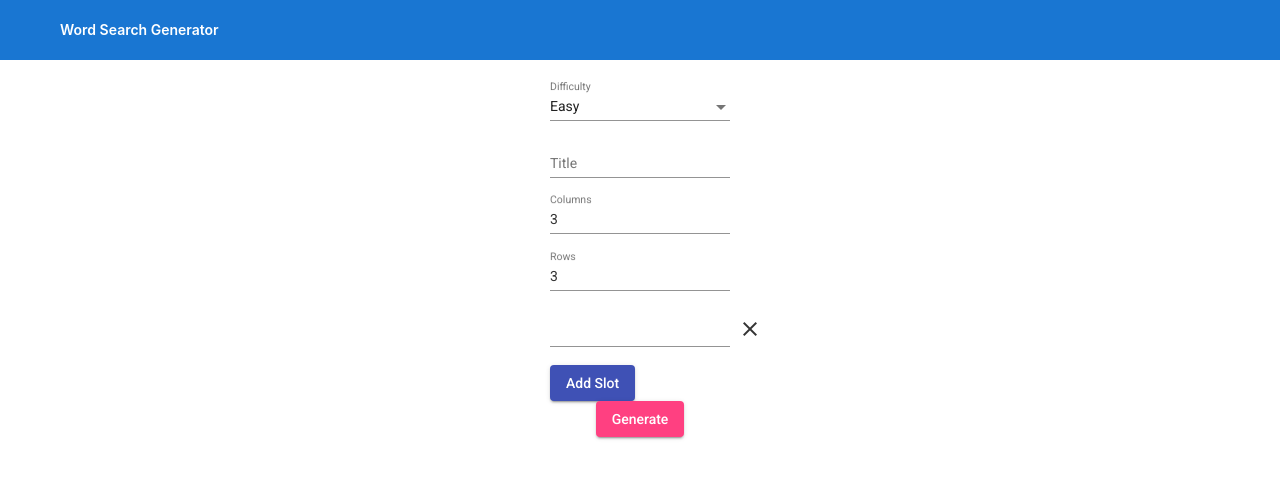
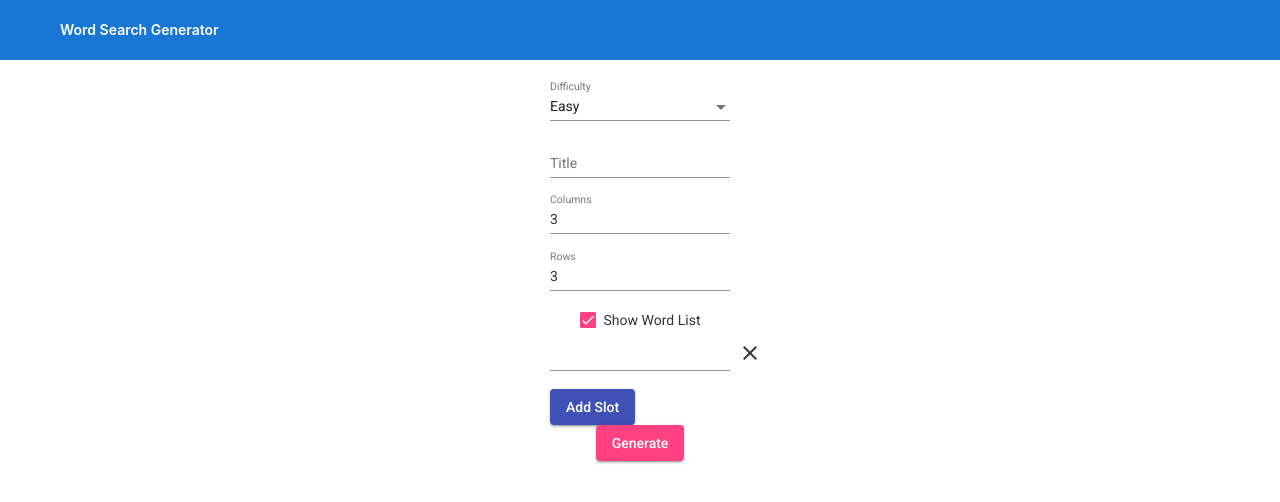
Before and after one commit to rrowe404/wordsearch, an Angular app: page / in a window 1280 px wide. Shown: the top 502 px of the page. Built offline with nearby package versions, Linux system fonts and the light colour scheme.

Commit message:
implement showWordList option

```diff
--- a/src/Rules/WordSearchGenerationOptions/WordSearchGenerationOptions.ts
+++ b/src/Rules/WordSearchGenerationOptions/WordSearchGenerationOptions.ts
@@ -1,6 +1,9 @@
 export interface WordSearchGenerationOptions {
     height: number;
     width: number;
+
+    showWordList: boolean;
     title: string;
+
     words: string[];
 }
--- a/src/Rules/WordSearchState/WordSearchState.ts
+++ b/src/Rules/WordSearchState/WordSearchState.ts
@@ -22,6 +22,10 @@ export class WordSearchState {
         return this.options.words;
     }
 
+    public get showWordList() {
+        return this.options.showWordList;
+    }
+
     private get totalMessage() {
         return `Placed ${this.acceptedWords.length} of ${this.options.words.length}`;
     }
@@ -31,6 +35,10 @@ export class WordSearchState {
         console.log(this.title);
         this.matrix.forEach(row => console.log(row));
         console.log(this.totalMessage);
+
+        if (this.showWordList) {
+            this.acceptedWords.forEach(word => console.log(word));
+        }
     }
 
     public getValueAt(row: number, column: number) {
--- a/src/app/app.component.html
+++ b/src/app/app.component.html
@@ -79,6 +79,7 @@
   <wordsearch-input label="Title" name="title" (onChange)="setTitle($event)" [value]="generationOptions.title"></wordsearch-input>
   <wordsearch-input label="Columns" name="columns" (onChange)="setColumns($event)" type="number" [value]="generationOptions.width"></wordsearch-input>
   <wordsearch-input label="Rows" name="rows" (onChange)="setRows($event)" type="number" [value]="generationOptions.height"></wordsearch-input>
+  <wordsearch-checkbox label="Show Word List" name="wordList" (onChange)="setShowWordList($event)" [value]="generationOptions.showWordList"></wordsearch-checkbox>
   <wordsearch-input-list [formGroup]="inputFormGroup" [validators]="validators"></wordsearch-input-list>
   <wordsearch-button color="accent" text="Generate" (click)="generate()"></wordsearch-button>
 </div>
--- a/src/app/app.component.ts
+++ b/src/app/app.component.ts
@@ -40,6 +40,7 @@ export class AppComponent implements OnInit {
   public generationOptions: WordSearchGenerationOptions = {
     height: 3,
     width: 3,
+    showWordList: true,
     title: '',
     words: []
   }
@@ -85,4 +86,8 @@ export class AppComponent implements OnInit {
   public setTitle(title: string) {
     this.generationOptions.title = title;
   }
+
+  public setShowWordList(showWordList: boolean) {
+    this.generationOptions.showWordList = showWordList;
+  }
 }
```
